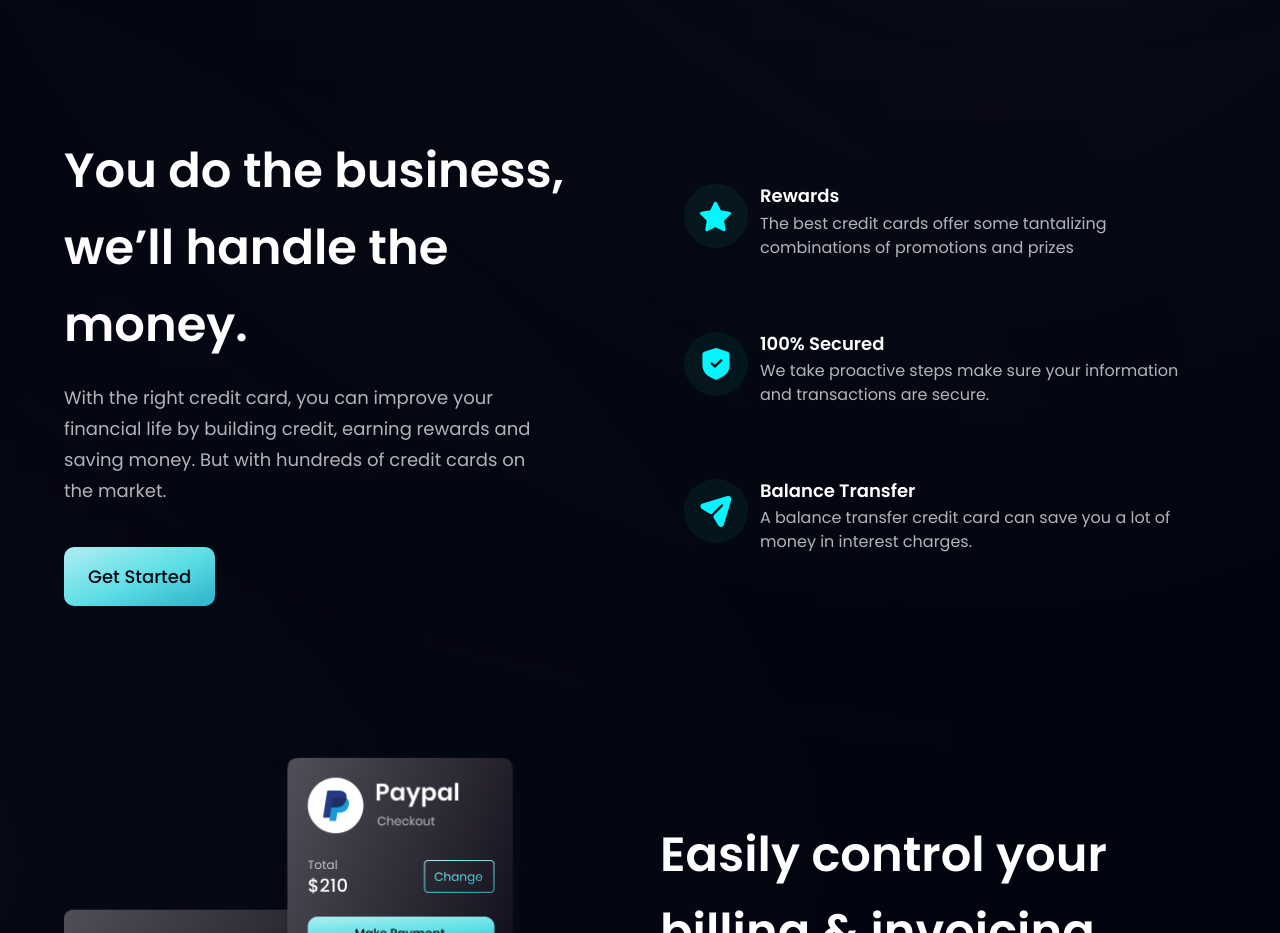
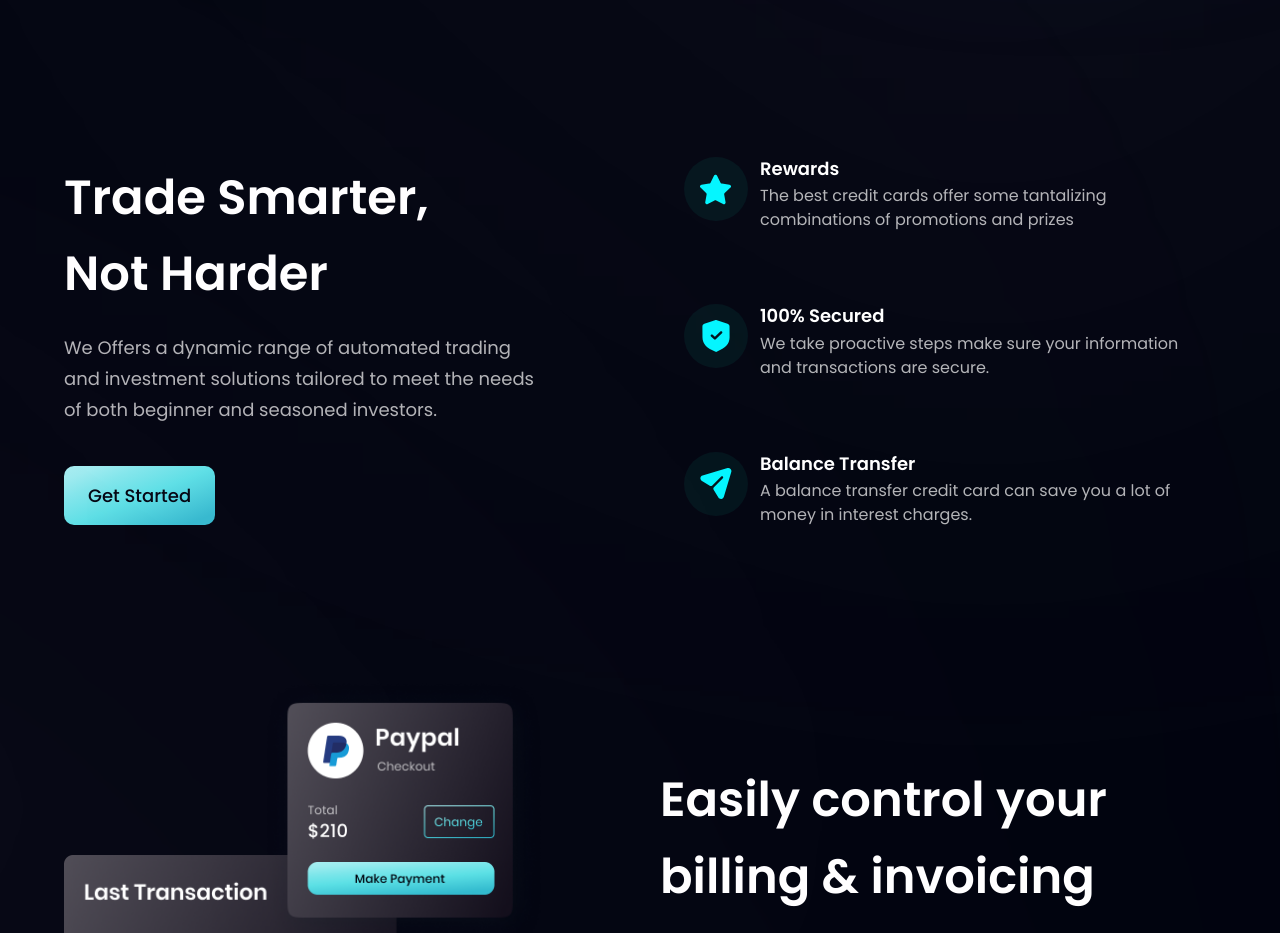
Before and after one commit to 6ix78/BigL, a React (Vite) app: page / in a window 1280 px wide. Shown: the part 940-1873 px from the top of the page. Built offline with nearby package versions, Linux system fonts and the light colour scheme.

Commit message:
Update Business.jsx

```diff
--- a/src/components/Business.jsx
+++ b/src/components/Business.jsx
@@ -22,13 +22,11 @@ const Business = () =>  (
   <section id="features" className={layout.section}>
     <div className={layout.sectionInfo}>
       <h2 className={styles.heading2}>
-        You do the business, <br className="sm:block hidden" /> we’ll handle
-        the money.
+        Trade Smarter, <br className="sm:block hidden" />Not Harder
       </h2>
       <p className={`${styles.paragraph} max-w-[470px] mt-5`}>
-        With the right credit card, you can improve your financial life by
-        building credit, earning rewards and saving money. But with hundreds
-        of credit cards on the market.
+       We Offers a dynamic range of automated trading and investment
+        solutions tailored to meet the needs of both beginner and seasoned investors.
       </p>
 
       <Button styles={`mt-10`} />
```
